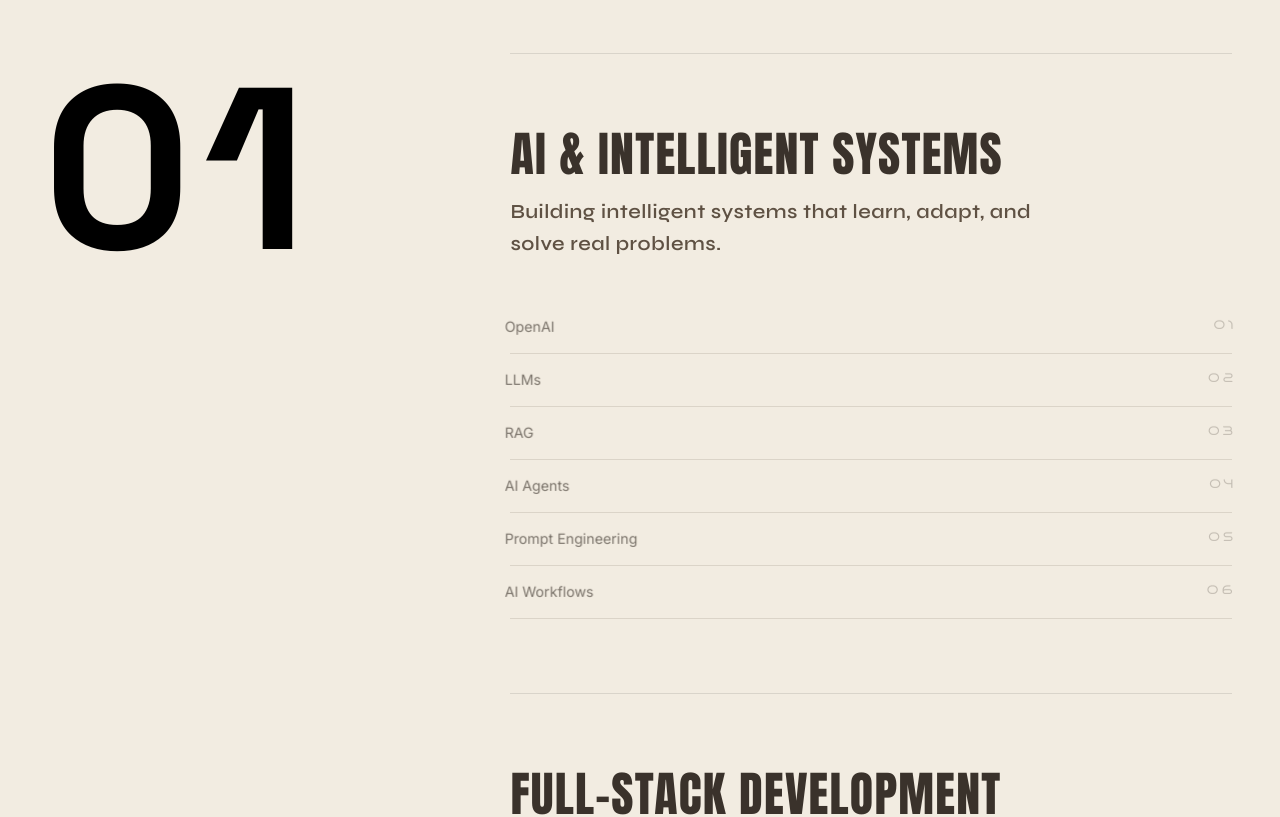
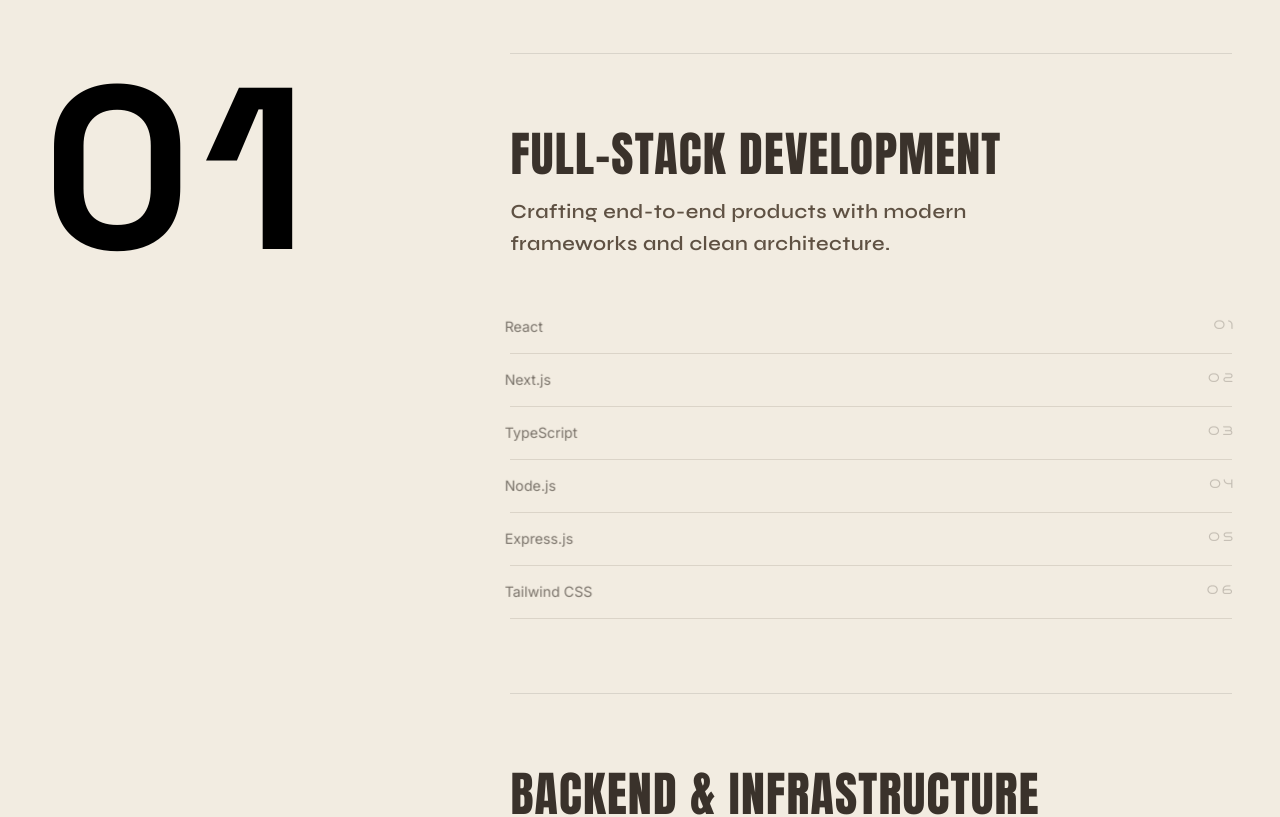
Before and after one commit to Megha-r20/MeghaR_portfolio, a Next.js app: page / in a window 1280 px wide. Shown: the part 5502-6319 px from the top of the page. Built offline with nearby package versions, Linux system fonts and the light colour scheme; a web font is replaced by a local one.

Commit message:
Update portfolio website

```diff
--- a/components/Expertise.tsx
+++ b/components/Expertise.tsx
@@ -13,19 +13,6 @@
 };
 
 const EXPERTISE_DATA: ExpertiseCategoryData[] = [
-  {
-    title: "AI & Intelligent Systems",
-    description:
-      "Building intelligent systems that learn, adapt, and solve real problems.",
-    skills: [
-      "OpenAI",
-      "LLMs",
-      "RAG",
-      "AI Agents",
-      "Prompt Engineering",
-      "AI Workflows",
-    ],
-  },
   {
     title: "Full-Stack Development",
     description:
```
